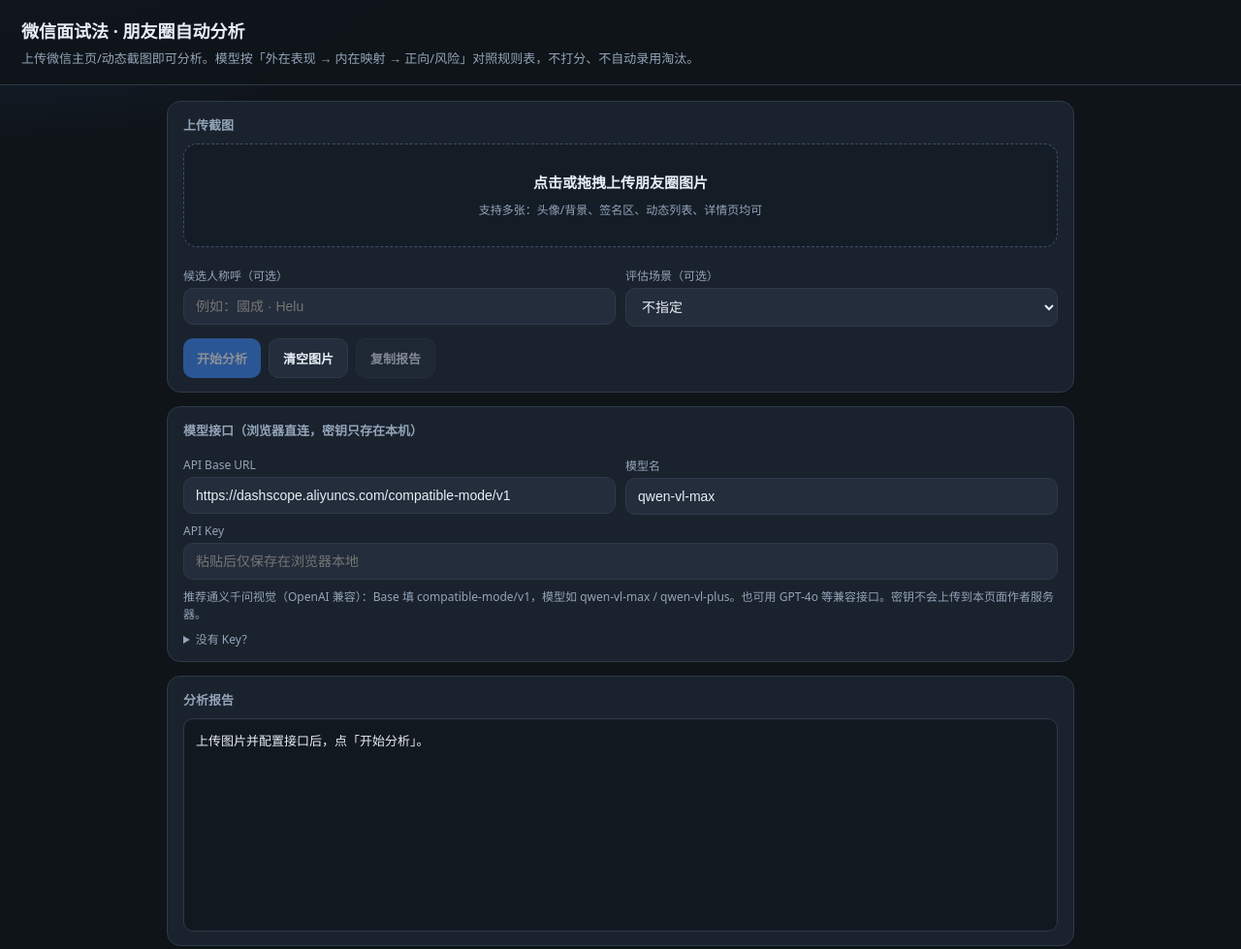
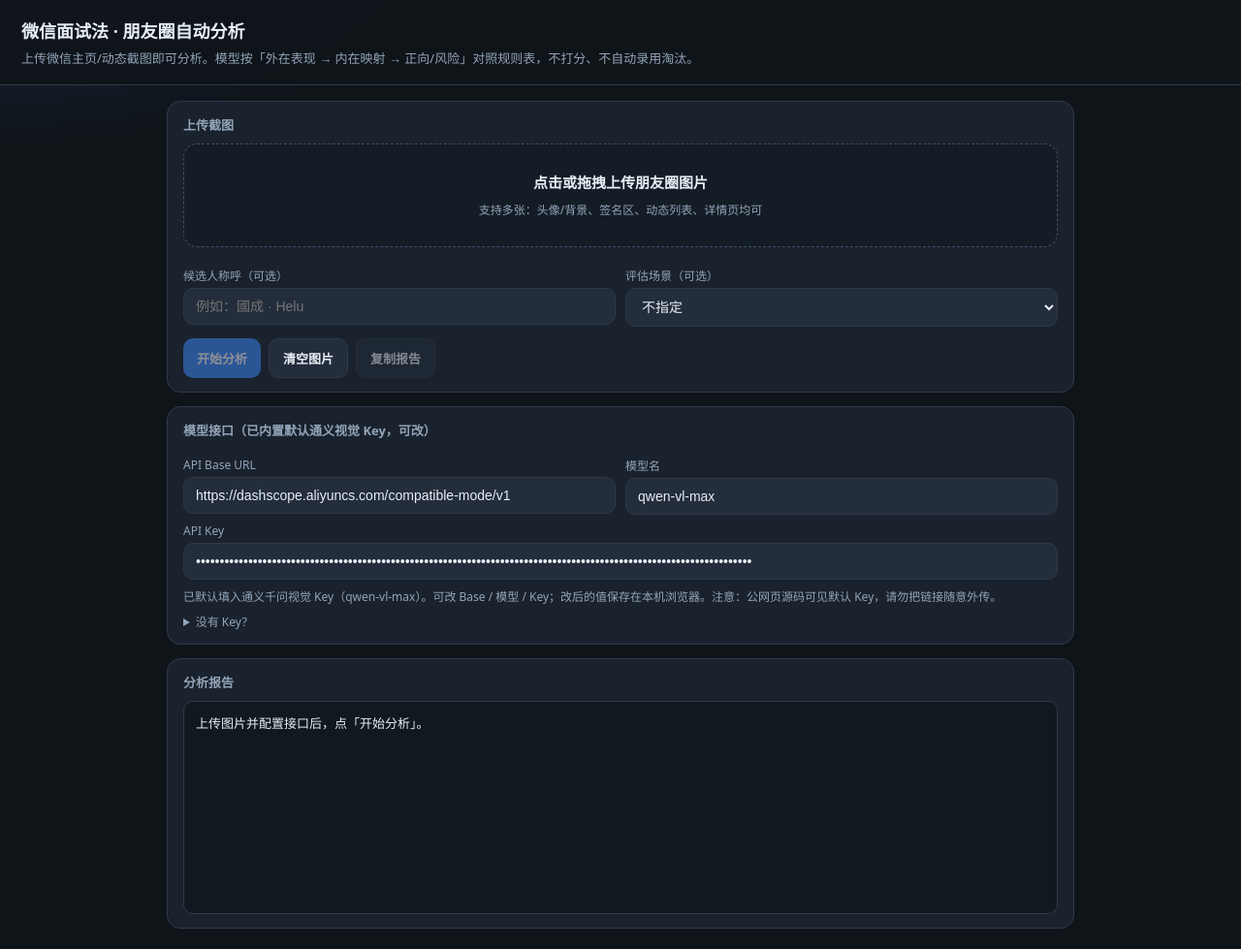
Before and after one commit to Anton9527110/wechat-moments-analyzer, a plain HTML site: page index.html in a window 1280 px wide. Shown: the whole page at 97% size. Drawn offline with Linux system fonts and the light colour scheme.

Commit message:
Embed default DashScope VL API key for zero-config analysis

```diff
--- a/index.html
+++ b/index.html
@@ -77,7 +77,7 @@
   </section>
 
   <section class="card">
-    <h2>模型接口（浏览器直连，密钥只存在本机）</h2>
+    <h2>模型接口（已内置默认通义视觉 Key，可改）</h2>
     <div class="row">
       <div>
         <label>API Base URL</label>
@@ -89,8 +89,8 @@
       </div>
     </div>
     <label>API Key</label>
-    <input id="key" type="password" placeholder="粘贴后仅保存在浏览器本地" autocomplete="off" />
-    <div class="hint">推荐通义千问视觉（OpenAI 兼容）：Base 填 compatible-mode/v1，模型如 qwen-vl-max / qwen-vl-plus。也可用 GPT-4o 等兼容接口。密钥不会上传到本页面作者服务器。</div>
+    <input id="key" type="password" placeholder="已内置默认 Key，也可自行更换" autocomplete="off" />
+    <div class="hint">已默认填入通义千问视觉 Key（qwen-vl-max）。可改 Base / 模型 / Key；改后的值保存在本机浏览器。注意：公网页源码可见默认 Key，请勿把链接随意外传。</div>
     <details>
       <summary>没有 Key？</summary>
       <p class="hint">可在和「微信朋友圈分析 Bot」的一对一对话里直接发截图，由助手按同一套规则分析。</p>
@@ -115,13 +115,15 @@
 const errEl = document.getElementById('err');
 const reportEl = document.getElementById('report');
 
-// restore settings
+// restore settings (page ships a default DashScope key; localStorage overrides)
+const DEFAULT_KEY = 'sk-ws-H.PYHEERH.2rGf.MEYCIQDoPjvOLM0Fh0lECIK6n-whqVMfz7VEV7aVcRAHH9WPgQIhANfn0ubumIPDSRQ1_vbHGvMrIBWwHZUV-IYBN6aw3_Mc';
 for (const id of ['base','model','key']) {
   const v = localStorage.getItem('wxiv_'+id);
   if (v) document.getElementById(id).value = v;
 }
 if (!document.getElementById('base').value) document.getElementById('base').value = 'https://dashscope.aliyuncs.com/compatible-mode/v1';
 if (!document.getElementById('model').value) document.getElementById('model').value = 'qwen-vl-max';
+if (!document.getElementById('key').value) document.getElementById('key').value = DEFAULT_KEY;
 
 function saveSettings(){
   for (const id of ['base','model','key']) localStorage.setItem('wxiv_'+id, document.getElementById(id).value.trim());
```
